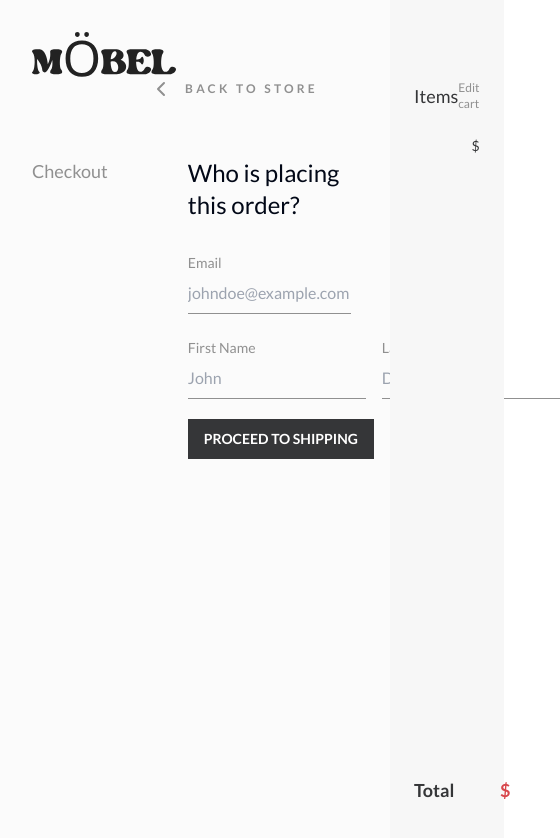
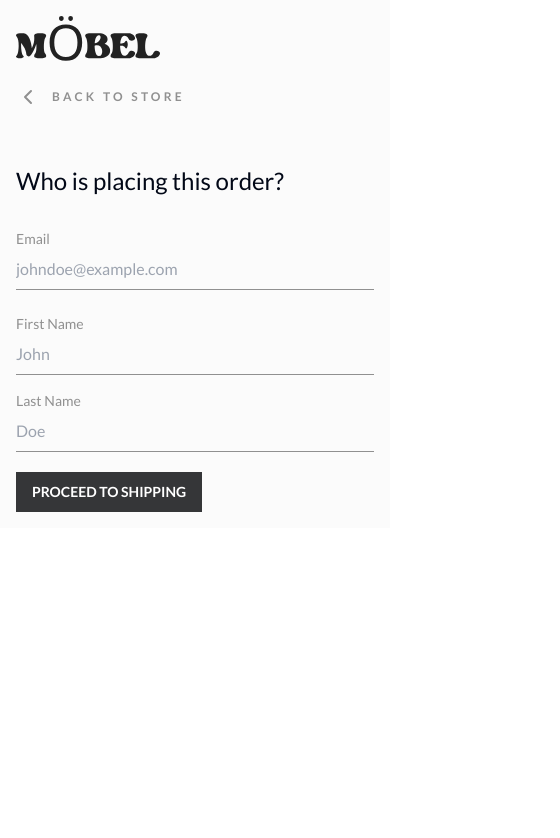
Before and after one commit to kingbary/timbu-cloud-shop, a Next.js app: page /checkout/1 in a window 390 px wide. Shown: the top 838 px of the page, 560 px wide, since content can reach past the window. Built offline with nearby package versions, Linux system fonts and the light colour scheme.

Commit message:
feat: fixed responsiveness

```diff
--- a/app/checkout/[id]/page.jsx
+++ b/app/checkout/[id]/page.jsx
@@ -15,14 +15,14 @@ export default function Checkout() {
   const currentPrice = localStorage.getItem("currentPrice");
 
   return (
-    <div className="flex justify-between">
+    <div className="flex flex-col md:flex-row justify-between">
       <CheckoutLayout>
         {!step && <BasicInfo />}
         {step === "basicInfoSubmitted" && <ShippingInfo />}
         {step === "shippingInfoSubmitted" && <PaymentInfo />}
         {step === "paymentSuccessful" && <Confirmation />}
       </CheckoutLayout>
-      <div className="relative w-2/5 h-screen bg-[#F7F7F7] pt-20 px-6">
+      <div className="relative hidden md:block w-full md:w-2/5 md:h-screen bg-[#F7F7F7] pt-20 px-6">
         <div className="flex justify-between items-center mb-6">
           <p className="text-lg text-[#353638]">Items</p>
           <p className="text-xs text-[#909090]">Edit cart</p>
--- a/components/BasicInfo.jsx
+++ b/components/BasicInfo.jsx
@@ -20,8 +20,8 @@ export default function BasicInfo() {
   };
   return (
     <div className="flex gap-20 mt-14">
-      <p className="font-medium text-lg text-[#909090]">Checkout</p>
-      <div className="w-1/2">
+      <p className="font-medium text-lg text-[#909090] hidden md:block">Checkout</p>
+      <div className="w-full md:w-1/2">
         <p className="text-2xl font-medium">Who is placing this order?</p>
         <form onSubmit={handleSubmit(submitForm)} className="mt-8">
           <div className="flex flex-col">
@@ -43,7 +43,7 @@ export default function BasicInfo() {
               </span>
             )}
           </div>
-          <div className="flex justify-between gap-4 mt-6">
+          <div className="flex flex-col md:flex-row justify-between gap-4 mt-6">
             <div className="flex flex-col">
               <label htmlFor="firstName" className="text-sm text-[#909090]">
                 First Name
--- a/components/CheckoutLayout.jsx
+++ b/components/CheckoutLayout.jsx
@@ -5,16 +5,16 @@ import React from "react";
 
 export default function CheckoutLayout({ children }) {
   return (
-    <div className="w-full bg-[#FBFBFB] pt-8 px-8 min-h-screen flex justify-between">
+    <div className="w-full bg-[#FBFBFB] p-4 md:p-8 md:min-h-screen flex justify-between">
       <div className="w-full">
         <Image src={"/assets/icons/logo.svg"} width={144} height={50} alt="" />
-        <div className="w-full flex justify-end pr-10">
+        <div className="w-full flex justify-start md:justify-end pr-10">
           <Link
             href={"/"}
-            className="flex items-center gap-3 tracking-[3.24px] text-[#909090] text-xs font-bold hover:text-black"
+            className="flex items-center gap-3 mt-6 md:mt-0 tracking-[3.24px] text-[#909090] text-xs font-bold hover:text-black"
           >
             <ChevronLeft />
-            BACK TO STORE
+            <p className="hidde md:block">BACK TO STORE</p>
           </Link>
         </div>
         {children}
--- a/components/Confirmation.jsx
+++ b/components/Confirmation.jsx
@@ -1,13 +1,11 @@
 import React from "react";
-import { useRouter } from "next/navigation";
-import Link from "next/link";
 
 export default function Confirmation() {
   const email = localStorage.getItem("email");
   const firstName = localStorage.getItem("firstName");
   return (
     <div className="flex flex-col gap-20 mt-14">
-      <div className="w-[70%]">
+      <div className="w-full md:w-[70%]">
         <p className="text-2xl font-medium text-[#353638]">
           Thank you for shopping with Timbu Store. You’ve made a great choice
         </p>
--- a/components/PaymentInfo.jsx
+++ b/components/PaymentInfo.jsx
@@ -19,8 +19,8 @@ export default function PaymentInfo() {
   };
   return (
     <div className="flex gap-20 mt-14">
-      <p className="font-medium text-lg text-[#909090]">Checkout</p>
-      <div className="w-1/2">
+      <p className="font-medium text-lg text-[#909090] hidden md:block">Checkout</p>
+      <div className="w-full md:w-1/2">
         <p className="text-2xl font-medium">How would you like to pay?</p>
         <form onSubmit={handleSubmit(submitForm)} className="mt-8">
           <div className="flex flex-col">
@@ -65,7 +65,7 @@ export default function PaymentInfo() {
               </span>
             )}
           </div>
-          <div className="flex justify-between gap-4 mt-6">
+          <div className="flex flex-col md:flex-row justify-between gap-4 mt-6">
             <div className="flex flex-col">
               <label
                 htmlFor="expirationDate"
--- a/components/ShippingInfo.jsx
+++ b/components/ShippingInfo.jsx
@@ -18,8 +18,8 @@ export default function ShippingInfo() {
   };
   return (
     <div className="flex gap-20 mt-14">
-      <p className="font-medium text-lg text-[#909090]">Checkout</p>
-      <div className="w-1/2">
+      <p className="hidden md:block font-medium text-lg text-[#909090]">Checkout</p>
+      <div className="w-full md:w-1/2">
         <p className="text-2xl font-medium">
           Where would you like your order sent?
         </p>
@@ -62,7 +62,7 @@ export default function ShippingInfo() {
               </span>
             )}
           </div>
-          <div className="flex justify-between gap-4 mt-6">
+          <div className="flex flex-col md:flex-row justify-between gap-4 mt-6">
             <div className="flex flex-col">
               <label htmlFor="city" className="text-sm text-[#909090]">
                 City
--- a/components/ShoppingCart.jsx
+++ b/components/ShoppingCart.jsx
@@ -6,8 +6,8 @@ import Image from "next/image";
 import { useParams, useRouter } from "next/navigation";
 
 export default function ShoppingCart() {
-  const productName = (localStorage.getItem("productName"));
-  const imgSrc = (localStorage.getItem("imgSrc"));
+  const productName = localStorage.getItem("productName");
+  const imgSrc = localStorage.getItem("imgSrc");
   const currentPrice = parseFloat(localStorage.getItem("currentPrice"));
   const shipingFee = (currentPrice * 0.3).toFixed(2);
   const tax = (currentPrice * 0.07).toFixed(2);
@@ -24,38 +24,39 @@ export default function ShoppingCart() {
     localStorage.setItem("totalPrice", totalPrice);
   };
   return (
-    <div className="flex justify-between">
+    <div className="flex flex-col md:flex-row justify-between">
       <CheckoutLayout>
-        <div className="mt-8 px-8">
-          <div className="flex justify-between mb-8">
+        <div className="mt-8 px-4 md:px-8">
+          <div className="flex justify-between items-center mb-8">
             <p className="text-[35px] text-[#353638]">Shopping Cart</p>
             <p className="text-xs font-medium uppercase">1 items</p>
           </div>
           <div>
-            <div className="grid grid-cols-[2fr_1fr_1fr] w-full text-s text-[#909090] font-medium mb-6">
+            <div className="hidden md:grid grid-cols-[2fr_1fr_1fr] w-full text-s text-[#909090] font-medium mb-6">
               <p>Item</p>
               <p>Quantity</p>
               <p>Price</p>
             </div>
             <div className="grid grid-cols-[2fr_1fr_1fr] items-center w-full text-s text-[#909090] font-medium">
               <div className="flex gap-4 items-center">
-                <Image
-                  src={imgSrc}
-                  width={200}
-                  height={200}
-                />
+                <Image src={imgSrc} width={200} height={200} />
                 <div>
-                  <p className="text-[#353638] font-bold">{productName}</p>
-                  <p className="text-[#353638] font-bold text-xs">Chair</p>
+                  <p className="text-[#353638] text-sm whitespace-nowrap font-bold">
+                    {productName}
+                  </p>
+                  <p className="text-[#909090] font-bold text-xs">Chair</p>
+                  <p className="text-[#353638] font-bold md:hidden">
+                    ${currentPrice}
+                  </p>
                 </div>
               </div>
-              <p className="text-[#353638] font-bold">1</p>
-              <p className="text-[#353638] font-bold">${currentPrice}</p>
+              <p className="text-[#353638] font-bold hidden md:block">1</p>
+              <p className="text-[#353638] font-bold hidden md:block">${currentPrice}</p>
             </div>
           </div>
         </div>
       </CheckoutLayout>
-      <div className="w-2/5 bg-[#F7F7F7] pt-20 px-6">
+      <div className="w-full md:w-2/5 bg-[#F7F7F7] pt-4 md:pt-20 px-6">
         <div className="flex justify-between items-center mb-6">
           <p className="text-lg text-[#353638]">Summary</p>
           <p className="text-xs text-[#909090]">Edit cart</p>
--- a/public/data/productData.js
+++ b/public/data/productData.js
@@ -16,7 +16,7 @@ export const latestProductData = [
     id: 4,
     imgSrc: "/assets/images/product-img/latest/4.png",
     productName: "Jacobsen Egg Chair",
-    currentPrice: "1,202.00",
+    currentPrice: "1202.00",
   },
   {
     id: 5,
@@ -28,13 +28,13 @@ export const latestProductData = [
     id: 6,
     imgSrc: "/assets/images/product-img/latest/6.png",
     productName: "Chassidy Windsor",
-    currentPrice: "1,202.00",
+    currentPrice: "1202.00",
   },
   {
     id: 7,
     imgSrc: "/assets/images/product-img/latest/7.png",
     productName: "Glen Plaid Suit",
-    currentPrice: "1,202.00",
+    currentPrice: "1202.00",
   },
   {
     id: 8,
```
